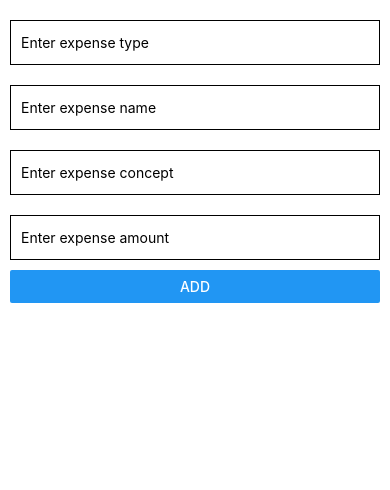
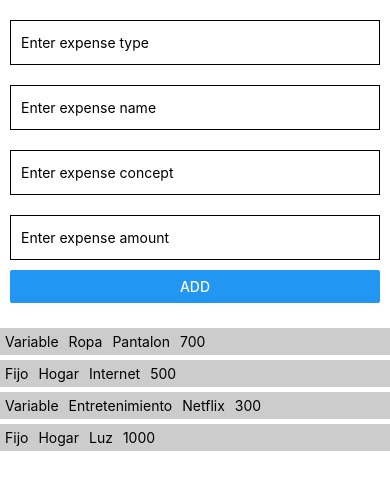
Before and after one commit to armandosg/expenses-app, a React Native app: screen / in a window 390 px wide. Shown: the top 490 px of the page. Built offline with nearby package versions, Linux system fonts and the light colour scheme.

Commit message:
add expenses list

```diff
--- a/App.js
+++ b/App.js
@@ -1,10 +1,53 @@
 import { View } from "react-native";
 import { ExpenseInput } from "./src/ExpenseInput";
+import { ExpensesList } from "./src/components/ExpensesList";
+import { useState } from "react";
+
+const DATA = [
+  {
+    id: "1",
+    type: "Variable",
+    category: "Ropa",
+    concept: "Pantalon",
+    amount: 700,
+  },
+  {
+    id: "2",
+    type: "Fijo",
+    category: "Hogar",
+    concept: "Internet",
+    amount: 500,
+  },
+  {
+    id: "3",
+    type: "Variable",
+    category: "Entretenimiento",
+    concept: "Netflix",
+    amount: 300,
+  },
+  {
+    id: "4",
+    type: "Fijo",
+    category: "Hogar",
+    concept: "Luz",
+    amount: 1000,
+  },
+];
 
 export default function App() {
+  const [data, setData] = useState(DATA);
+
+  const handleNewExpense = (newExpense) => {
+    setData((previousData) => [
+      ...previousData,
+      { id: Math.random(), ...newExpense },
+    ]);
+  };
+
   return (
     <View>
-      <ExpenseInput />
+      <ExpenseInput onNewExpense={handleNewExpense} />
+      <ExpensesList data={data} />
     </View>
   );
 }
--- a/src/ExpenseInput.js
+++ b/src/ExpenseInput.js
@@ -2,17 +2,19 @@ import { useState } from "react";
 import { View, TextInput, Button, StyleSheet } from "react-native";
 import { ExpenseType } from "./components/ExpenseType";
 
-const ExpenseInput = () => {
+const ExpenseInput = (props) => {
   const [expenseType, setExpenseType] = useState("");
   const [expenseCategory, setExpenseCategory] = useState("");
   const [expenseConcept, setExpenseConcept] = useState("");
   const [expenseAmount, setExpenseAmount] = useState("");
 
   const handlePress = () => {
-    console.log("Expense type", expenseType);
-    console.log("Expense category", expenseCategory);
-    console.log("Expense concept", expenseConcept);
-    console.log("Expense amount", expenseAmount);
+    props.onNewExpense({
+      type: expenseType,
+      category: expenseCategory,
+      concept: expenseConcept,
+      amount: expenseAmount,
+    });
   };
 
   return (
--- /dev/null
+++ b/src/components/ExpensesList.js
@@ -0,0 +1,41 @@
+import { View, Text, FlatList, StyleSheet } from "react-native";
+
+const ExpenseItem = (props) => {
+  return (
+    <View style={styles.item}>
+      <Text style={styles.itemText}>{props.item.type}</Text>
+      <Text style={styles.itemText}>{props.item.category}</Text>
+      <Text style={styles.itemText}>{props.item.concept}</Text>
+      <Text style={styles.itemText}>{props.item.amount}</Text>
+    </View>
+  );
+};
+
+const ExpensesList = (props) => {
+  return (
+    <View style={styles.container}>
+      <FlatList
+        data={props.data}
+        renderItem={(item) => <ExpenseItem item={item.item} />}
+        keyExtractor={(item) => item.id}
+      />
+    </View>
+  );
+};
+
+const styles = StyleSheet.create({
+  container: {
+    flex: 1,
+    marginTop: 10,
+  },
+  item: {
+    flexDirection: "row",
+    backgroundColor: "#ccc",
+    marginTop: 5,
+  },
+  itemText: {
+    padding: 5,
+  },
+});
+
+export { ExpensesList };
```
